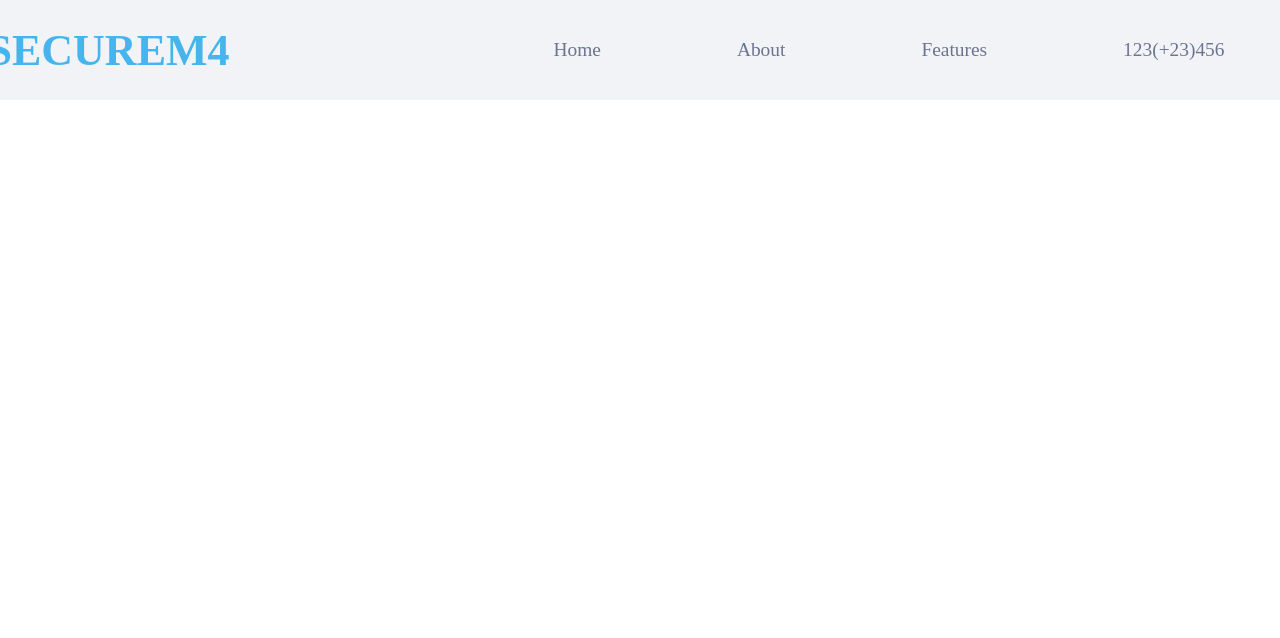
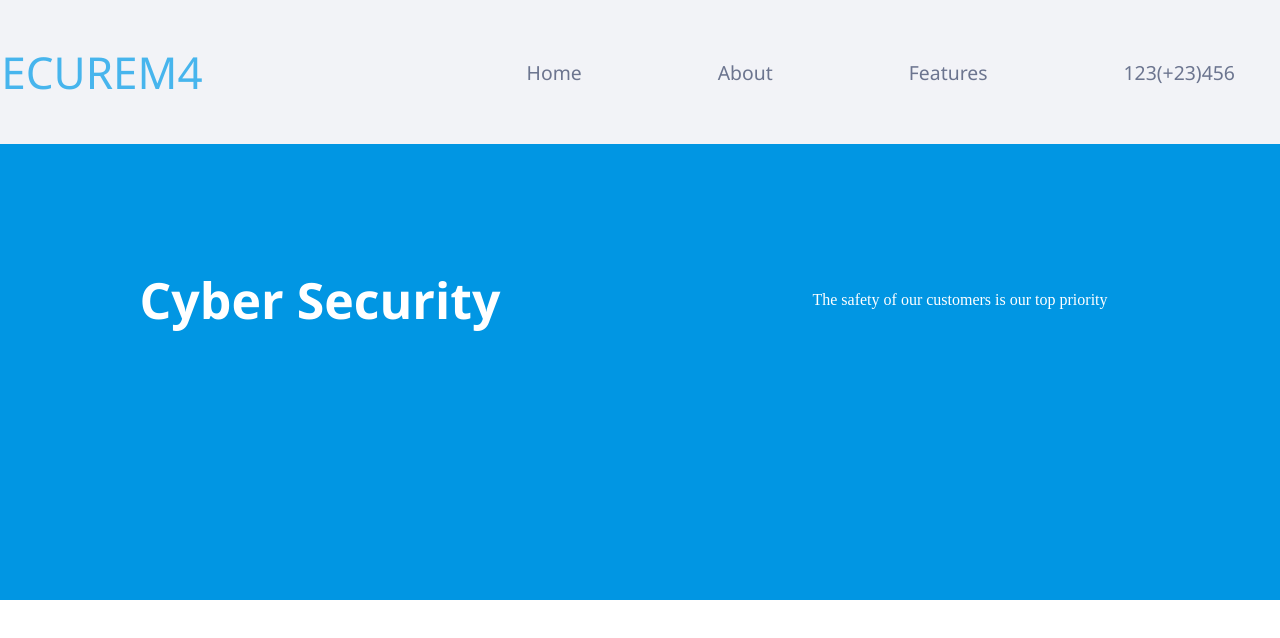
Before and after one commit to arjun247778/Cyber-Security-Demo, a plain HTML site: page index.html in a window 1280 px wide. Drawn offline with Linux system fonts and the light colour scheme.

Commit message:
navbar is done

```diff
--- a/index.html
+++ b/index.html
@@ -19,5 +19,15 @@
 </div>
 </nav>
 </section>
+<section>
+    <div class="welcomepage">
+        <div>
+            <strong>Cyber Security</strong>
+        </div>
+        <div>
+            <p>The safety of our customers is our top priority</p>
+        </div>
+    </div>
+</section>
 </body>
 </html>
--- a/style.css
+++ b/style.css
@@ -1,3 +1,4 @@
+
 *{
     margin: 0;
     padding: 0;
@@ -9,7 +10,9 @@ nav .navbar{
     position: fixed;
 }
 .navbar{
-    height: 100px;
+    font-family: "Segoe UI";
+
+    height: 144px;
     width: 100%;
     background-color: #f2f3f7;
     display: flex;
@@ -19,10 +22,11 @@ nav .navbar{
 
 }
 .navbar h3{
-    font-family: "Bellota Text";
+    /* font-family: "Bellota Text"; */
     color: #47b5ed;
     font-size: 44px;
-    font-weight: 700;
+    font-weight: 400;
+    cursor: pointer;
 }
 a {
     text-decoration: none;
@@ -32,12 +36,32 @@ a {
     display: flex;
     flex-direction: row;
     background-color: transparent;
-    font-family: "Bellota Text",display;
+    /* font-family: "Bellota Text",display; */
 
 
 }
 .navitems li,a{
+    font-weight: 400;
     margin: 34px;
     font-size: 19.4px;
     color: #6c758f;
 }
+.welcomepage{
+    display: flex;
+    flex-direction: row;
+    text-align: center;
+    justify-content: center;
+    align-items: center;
+    height: 600px;
+    background-color: #0196e3;
+    color: #ffffff;
+
+}
+.welcomepage div{
+    width: 50%;
+}
+.welcomepage strong{
+    font-family: "segoe UI";
+    font-size: 50px;
+
+}
```
